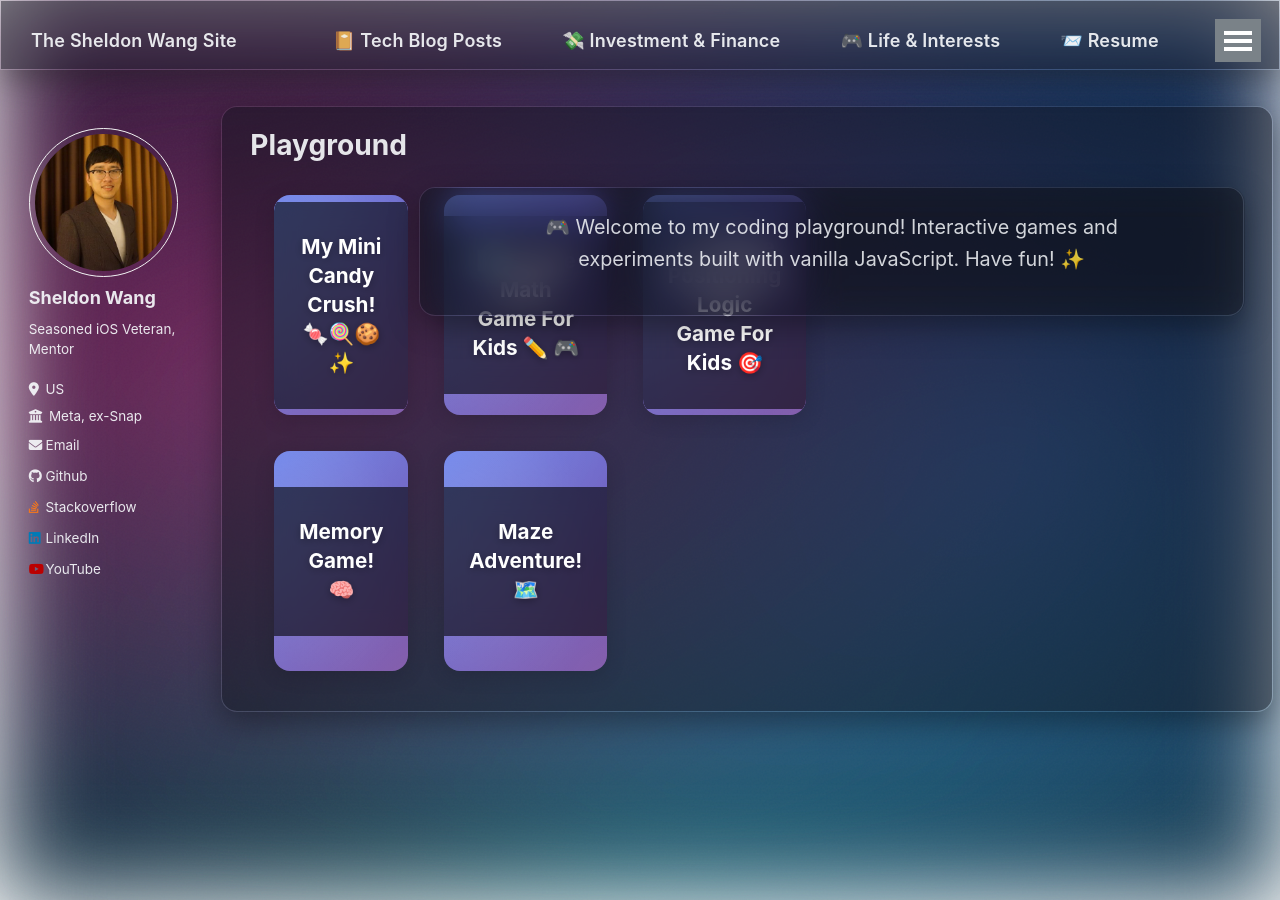
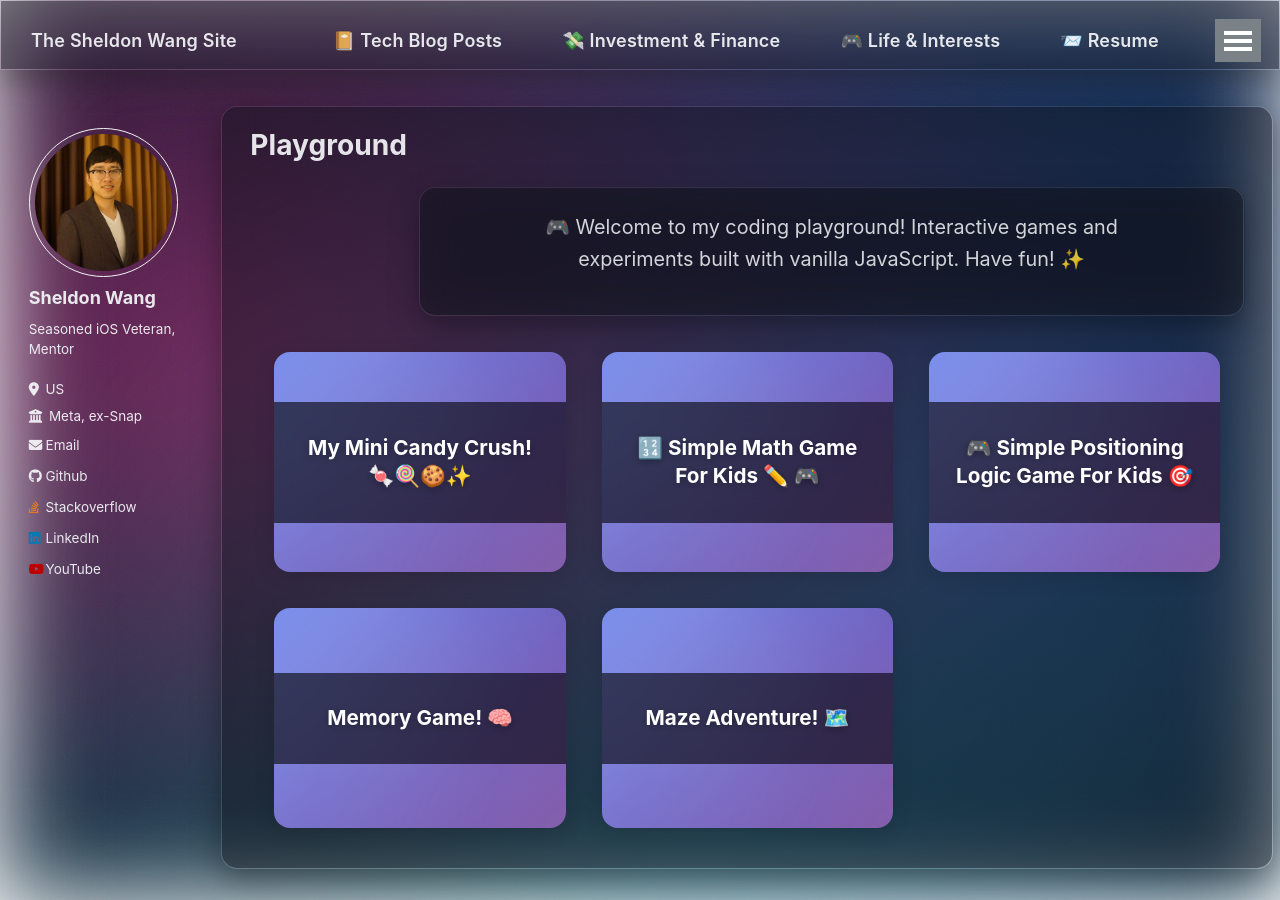
Before and after one commit to SheldonWangRJT/SheldonWangRJT.Github.io, a Jekyll site: the page built from _pages/playground.html, in a window 1280 px wide and 900 px high. Built offline with Jekyll 4.4.1, drawn with Linux system fonts in a browser that asks for light colours.

Commit message:
Fix playground: remove z-index overlap, ensure intro and grid are separate vertical sections

```diff
--- a/assets/css/main.scss
+++ b/assets/css/main.scss
@@ -50,10 +50,8 @@
 
 .playground-intro {
   text-align: center;
-  margin-bottom: 3em;
-  padding: 2em clamp(16px, 4vw, 36px);
-  position: relative;
-  z-index: 10;
+  margin-bottom: 2em;
+  padding: 1.5em clamp(16px, 4vw, 36px) 0;
 
   p {
     font-size: 1.1em;
@@ -68,10 +66,9 @@
   display: grid;
   grid-template-columns: repeat(auto-fill, minmax(280px, 1fr));
   gap: 1.5em;
-  margin-top: 2em;
+  margin-top: 0;
   padding: 0 clamp(16px, 3vw, 24px);
-  position: relative;
-  z-index: 1;
+  clear: both;
 
   @media screen and (min-width: 768px) {
     grid-template-columns: repeat(2, 1fr);
```
